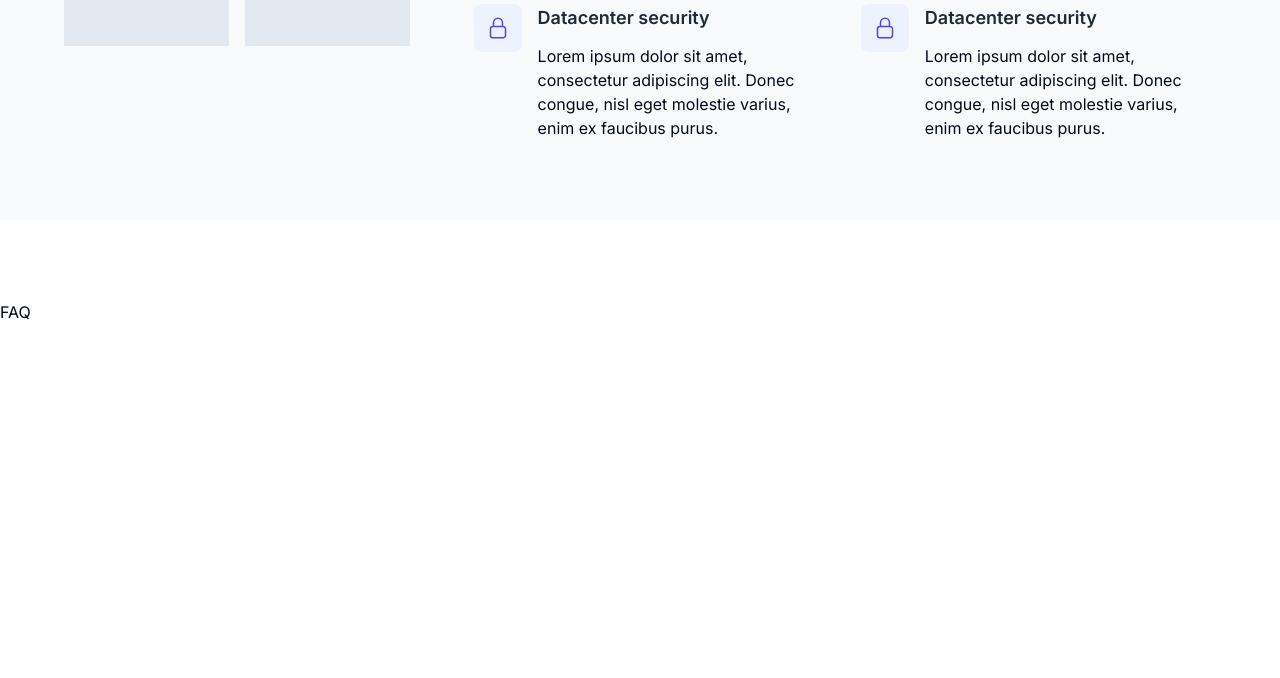
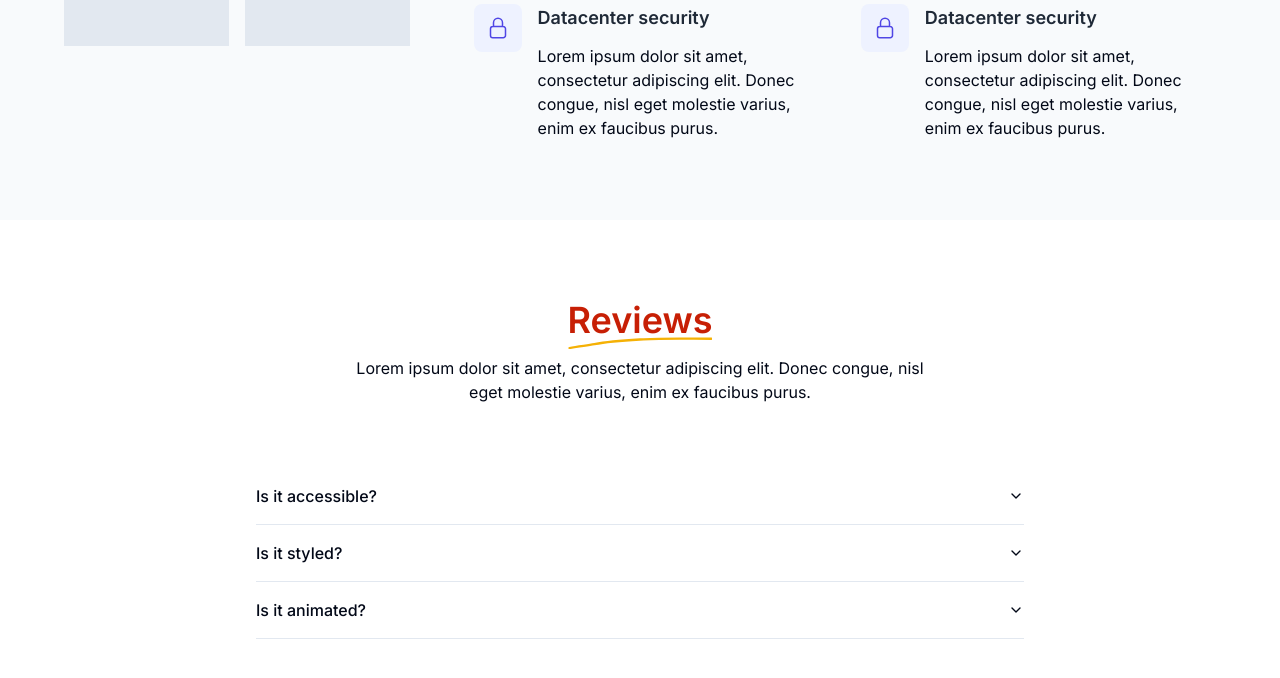
Before and after one commit to nguyenduchuy271197/chinese-webinar-landing, a Next.js app: page / in a window 1280 px wide. Shown: the part 5794-6472 px from the top of the page. Built offline with nearby package versions, Linux system fonts and the light colour scheme.

Commit message:
features:faq

```diff
--- a/src/app/_components/faq.tsx
+++ b/src/app/_components/faq.tsx
@@ -1,3 +1,53 @@
+import HighlightWord from "@/components/highlight-word";
+import { Heading, HeadingDescription, HeadingTitle } from "./share/heading";
+import {
+  Accordion,
+  AccordionContent,
+  AccordionItem,
+  AccordionTrigger,
+} from "@/components/ui/accordion";
+
 export default function FAQ() {
-  return <div>FAQ</div>;
+  return (
+    <section>
+      <div className="container">
+        <div className="space-y-16">
+          <Heading>
+            <HeadingTitle>
+              <HighlightWord>Reviews</HighlightWord>
+            </HeadingTitle>
+            <HeadingDescription>
+              Lorem ipsum dolor sit amet, consectetur adipiscing elit. Donec
+              congue, nisl eget molestie varius, enim ex faucibus purus.
+            </HeadingDescription>
+          </Heading>
+
+          <div className="max-w-3xl mx-auto">
+            <Accordion type="single" collapsible className="w-full">
+              <AccordionItem value="item-1">
+                <AccordionTrigger>Is it accessible?</AccordionTrigger>
+                <AccordionContent>
+                  Yes. It adheres to the WAI-ARIA design pattern.
+                </AccordionContent>
+              </AccordionItem>
+              <AccordionItem value="item-2">
+                <AccordionTrigger>Is it styled?</AccordionTrigger>
+                <AccordionContent>
+                  Yes. It comes with default styles that matches the other
+                  components&apos; aesthetic.
+                </AccordionContent>
+              </AccordionItem>
+              <AccordionItem value="item-3">
+                <AccordionTrigger>Is it animated?</AccordionTrigger>
+                <AccordionContent>
+                  Yes. It`&apos;`s animated by default, but you can disable it
+                  if you prefer.
+                </AccordionContent>
+              </AccordionItem>
+            </Accordion>
+          </div>
+        </div>
+      </div>
+    </section>
+  );
 }
```
